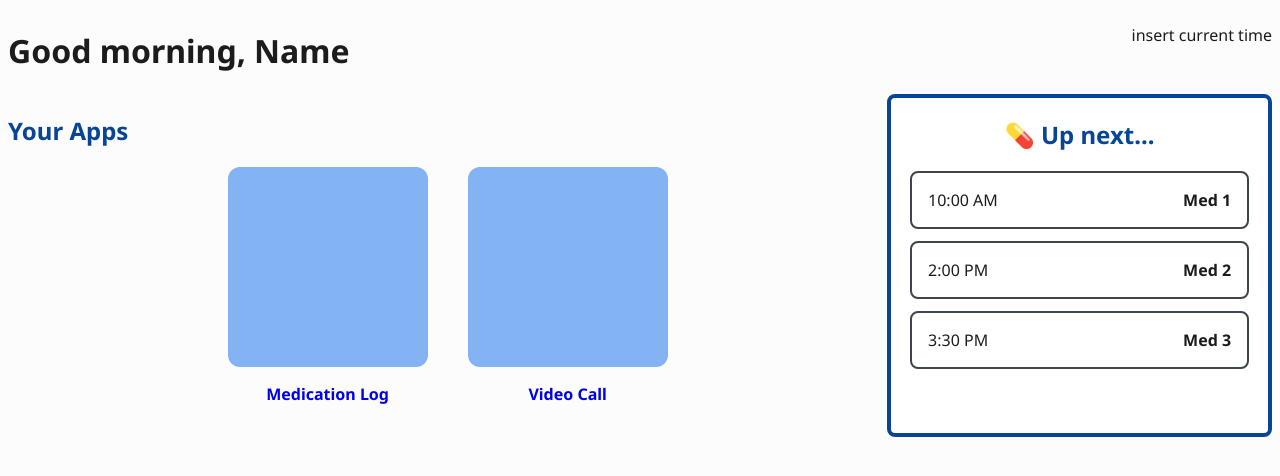
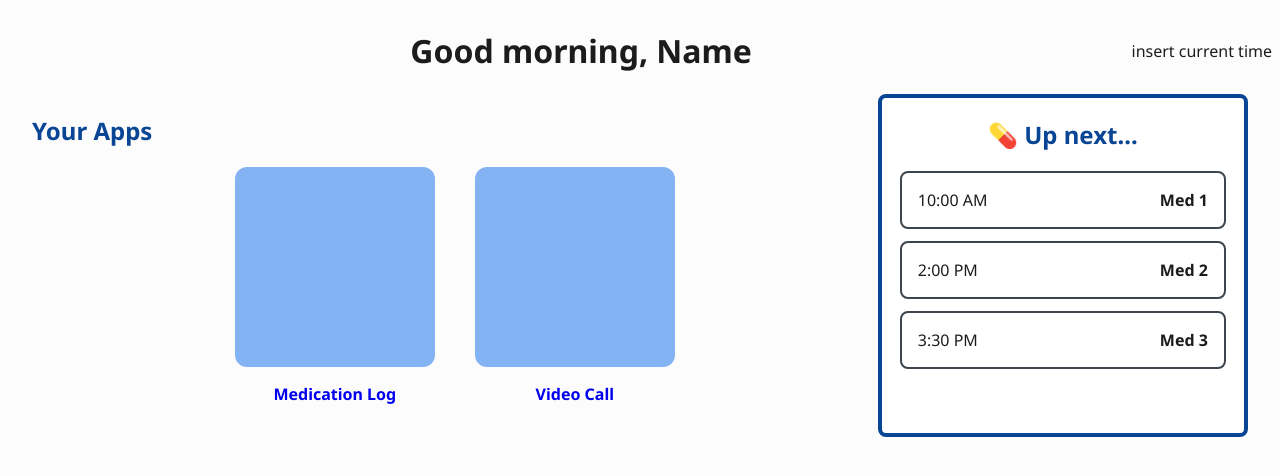
Before and after one commit to ojosproject/iris, a Next.js app: page / in a window 1280 px wide. Shown: the top 476 px of the page. Built offline with nearby package versions, Linux system fonts and the light colour scheme.

Commit message:
Added more styles

```diff
--- a/src/app/components/HubHeader.module.css
+++ b/src/app/components/HubHeader.module.css
@@ -3,4 +3,13 @@
     width: 100%;
     display: flex;
     justify-content: space-between;
+    align-items: center;
 }
+
+.greeting {
+    text-align: center;
+}
+
+.iris {
+    opacity: 0;
+}
--- a/src/app/components/HubHeader.tsx
+++ b/src/app/components/HubHeader.tsx
@@ -10,6 +10,9 @@ export default function HubHeader() {
 
   return (
     <header className={classes.head}>
+      <div className={classes.iris}>
+        <p>iris</p>
+      </div>
       <div className={classes.greeting}>
         <h1>
           Good {timeOfDay}, {userName}
--- a/src/app/page.module.css
+++ b/src/app/page.module.css
@@ -16,6 +16,7 @@
 
 .side1 {
   width: 70%;
+  margin-left: 1.5rem;
 }
 
 .side2 {
@@ -23,6 +24,7 @@
   width: 30%;
   border: 4px solid var(--dark-blue);
   border-radius: 8px;
+  margin-right: 1.5rem;
 }
 
 .upcomingHeader {
```
